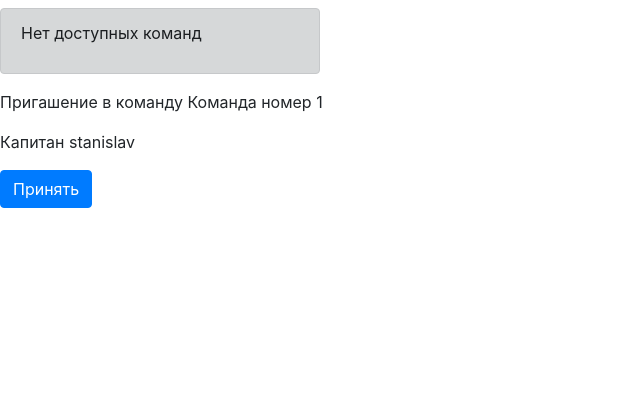
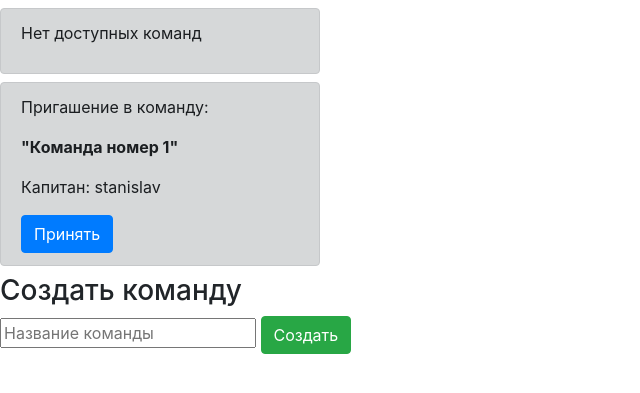
Before and after one commit to MenacingDwarf/NightQuest, a Django app: page /teams in a window 1280 px wide. Shown: the part 59-452 px from the top of the page, without its empty margins (0-640 px from the left). Run offline with Django 3.2, Linux system fonts and the light colour scheme; a user stored in the database is signed in; data comes from the database, SQL or seed files in the repository; both versions use the stored data as it was after the commit; some libraries are stand-ins or nearby versions.

Commit message:
Adding team

```diff
--- a/preparationApp/templates/preparationApp/teamsPage.html
+++ b/preparationApp/templates/preparationApp/teamsPage.html
@@ -1,21 +1,30 @@
 {%  extends 'preparationApp/mainWrapper.html' %}
 {% block title %}Команды{% endblock %}
 {% block content %}
-    <div class="alert alert-dark w-25">
     {% if teams_list|length == 0 %}
-        <p>Нет доступных команд</p>
+        <div class="alert alert-dark w-25 mb-2">
+            <p>Нет доступных команд</p>
+        </div>
     {% else %}
         {% for team in teams_list %}
-            <h3>{{ team.title }}</h3>
-            <p>{% if user.username == team.captain %}Вы капитан этой команды
-            {% else %}Капитан команды: {{ team.captain }}{% endif %}</p>
-            <a href="/teams/{{ team.id }}">Подробнее...</a>
+            <div class="alert alert-dark w-25 mb-2">
+                <h3>{{ team.title }}</h3>
+                <p>{% if user.username == team.captain %}Вы капитан этой команды
+                {% else %}Капитан команды: {{ team.captain }}{% endif %}</p>
+                <a href="/teams/{{ team.id }}">Подробнее...</a>
+            </div>
         {% endfor %}
     {% endif %}
-    </div>
     {% for invite in invites_list %}
-        <p>Пригашение в команду {{ invite.title }}</p>
-        <p>Капитан {{ invite.captain }}</p>
-        <a class="btn btn-primary" href="/teams/accept/invite/{{ invite.id }}">Принять</a>
+        <div class="alert alert-dark w-25 mb-2">
+            <p>Пригашение в команду:</p> <p><b>"{{ invite.title }}"</b></p>
+            <p>Капитан: {{ invite.captain }}</p>
+            <a class="btn btn-primary" href="/teams/accept/invite/{{ invite.id }}">Принять</a>
+        </div>
     {% endfor %}
+    <h3>Создать команду</h3>
+    <form action="teams/add/team" method="post">{% csrf_token %}
+        <input type="text" placeholder="Название команды" name="title">
+        <input type="submit" class="btn btn-success" value="Создать">
+    </form>
 {% endblock %}
--- a/preparationApp/urls.py
+++ b/preparationApp/urls.py
@@ -12,6 +12,7 @@ urlpatterns = [
     path('teams/<int:team_id>', views.team_info, name='team_info'),
     path('teams/change', views.change_team, name='change_team'),
     path('teams/add/member', views.add_member, name='add_member'),
+    path('teams/add/team', views.add_team, name='add_team'),
     path('teams/<int:team_id>/leave', views.leave_team, name='leave_team'),
     path('teams/accept/invite/<int:invite_id>', views.accept_invite, name='accept_invite'),
 
--- a/preparationApp/views.py
+++ b/preparationApp/views.py
@@ -95,6 +95,14 @@
     return redirect('/teams')
 
 
+def add_team(request):
+    team = models.Team(captain=get_user(request.user.username), title=request.POST['title'])
+    team.save()
+    team.members.add(get_user(request.user.username))
+    team.save()
+    return redirect('/teams')
+
+
 def add_member(request):
     invite = models.Invite(new_member=get_user(request.POST['new_member']),
                            team=models.Team.objects.get(id=request.POST['team_id']))
```
Also changed, not shown: preparationApp/templates/preparationApp/teamInfoPage.html (+10 -5 lines), db.sqlite3, 1 other file.
